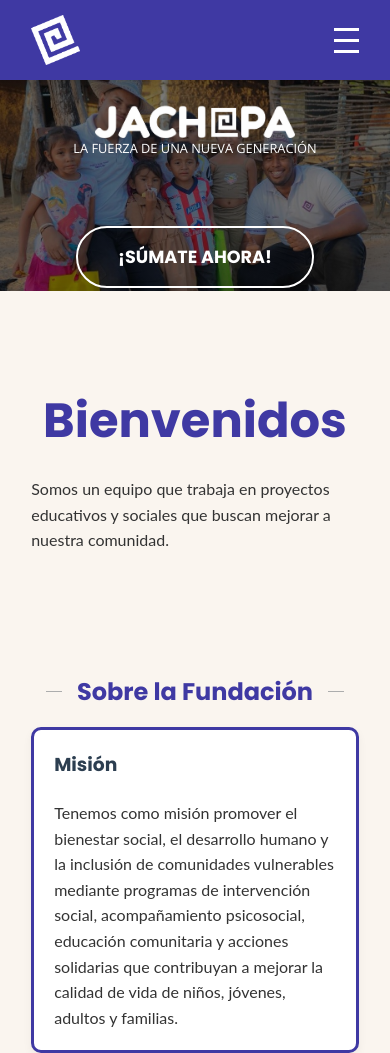
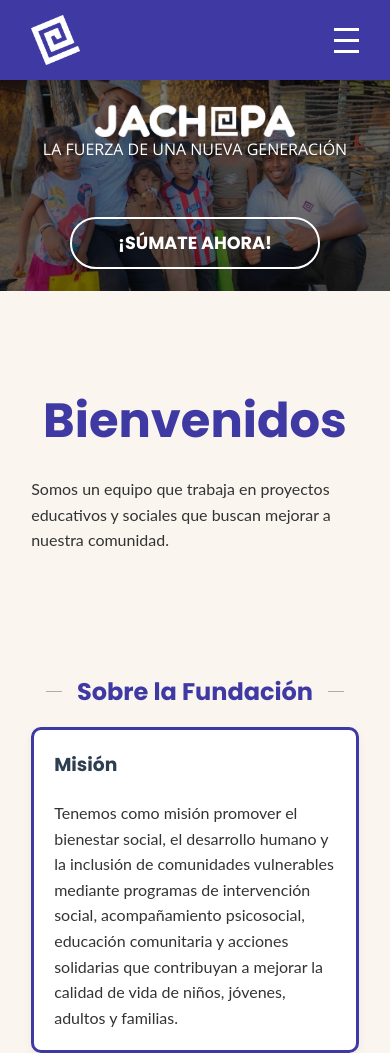
Before and after one commit to shacogod2612/Fundaci-n-Web, a plain HTML site: page index.html in a window 390 px wide. Shown: the top 1053 px of the page. Drawn offline with nearby package versions, Linux system fonts and the light colour scheme.

Commit message:
version 5.5

```diff
--- a/css/styles.css
+++ b/css/styles.css
@@ -541,9 +541,19 @@
         height: auto;
     }
 
+    .btn-sumate {
+        padding: 10px 25px;
+        margin-top: 15px;
+        width: 80%;
+        max-width: 250px;
+        margin-bottom: 20px;
+    }
+
     #hero p {
-        font-size: 0.8rem;
+        font-size: 1rem;
+        padding-bottom: 0.5rem;
     }
+
     #galeria div {
         column-count: 2;
     }
```
